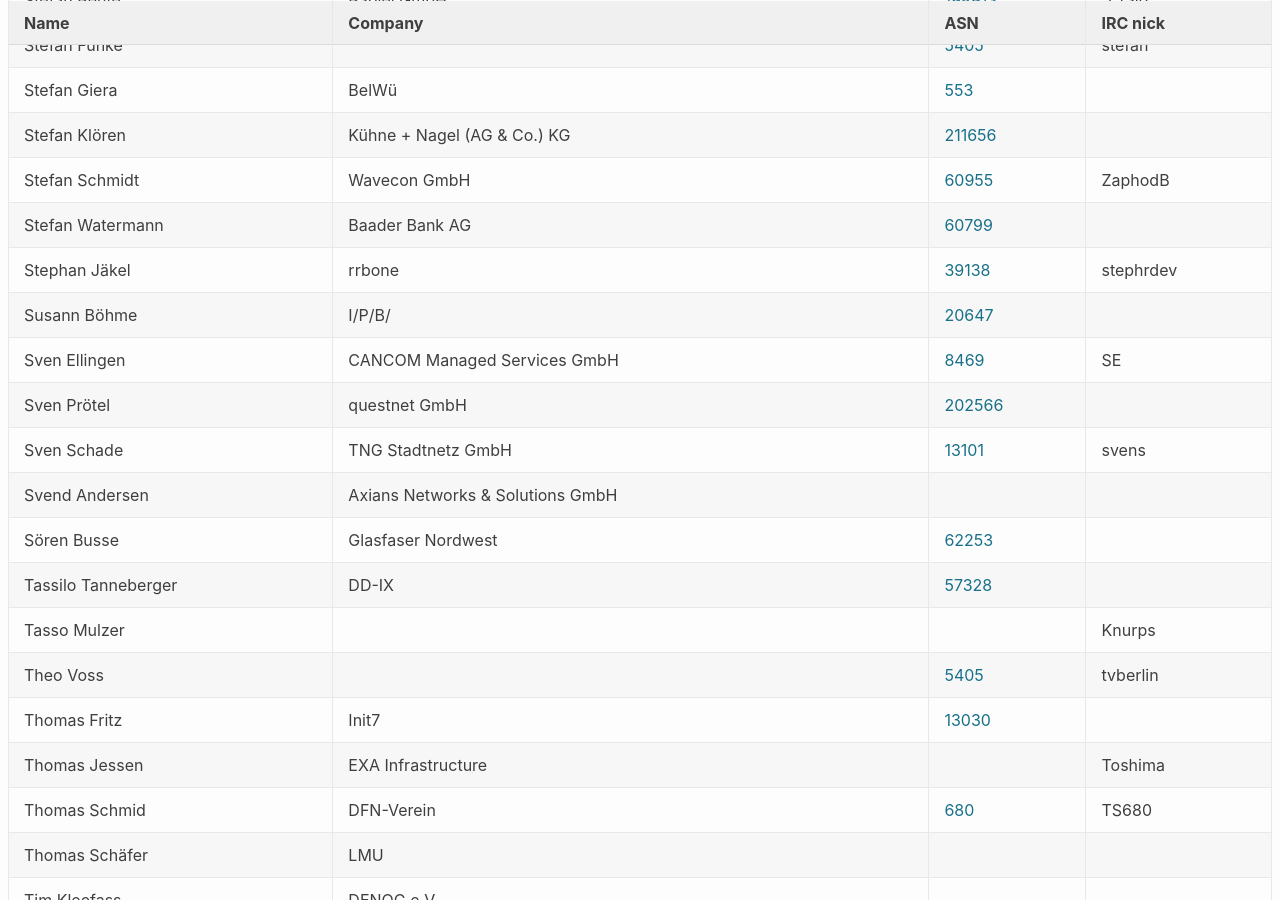
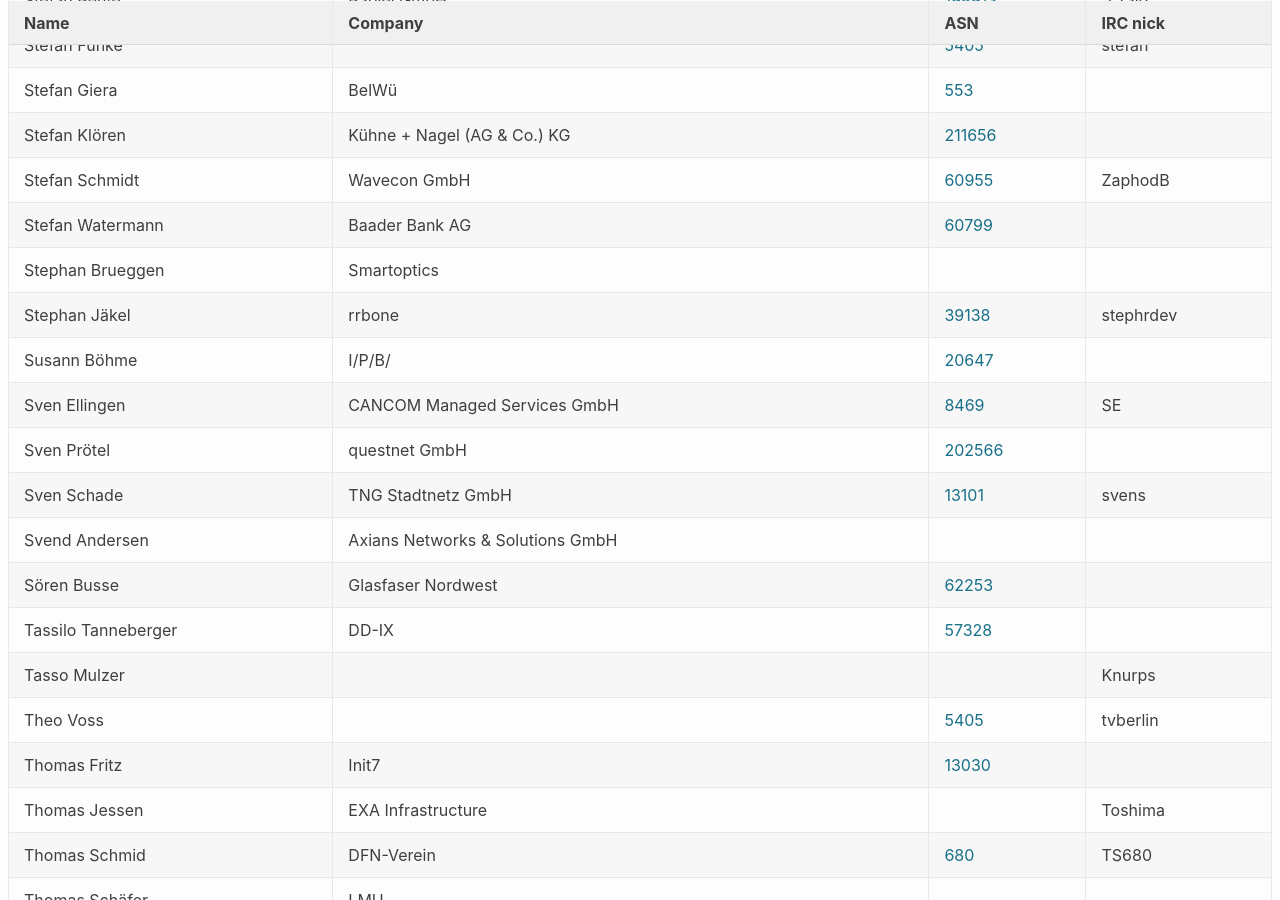
Before and after one commit to denog/pretix-attendeelist, a Jekyll site: the page built from denog15/index.md, in a window 1280 px wide and 900 px high, scrolled down 12079 px. Built offline with Jekyll 4.4.1, drawn with Linux system fonts in a browser that asks for light colours.

Commit message:
Latest data: Fri Oct 20 06:48:11 UTC 2023

```diff
--- a/_data/attendees_denog15_onsite.json
+++ b/_data/attendees_denog15_onsite.json
@@ -1626,6 +1626,12 @@
     "asn": "60799"
   },
   {
+    "name": "Stephan Brueggen",
+    "company": "Smartoptics",
+    "irc": null,
+    "asn": null
+  },
+  {
     "name": "Stephan Jäkel",
     "company": "rrbone",
     "irc": "stephrdev",
```
